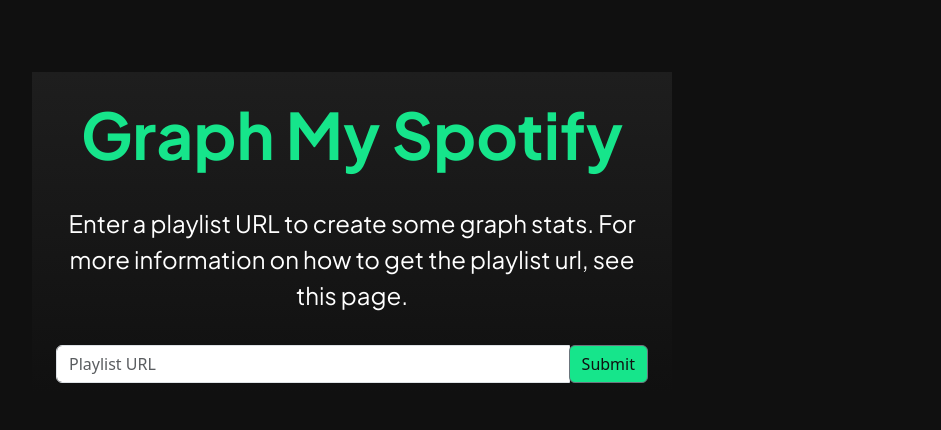
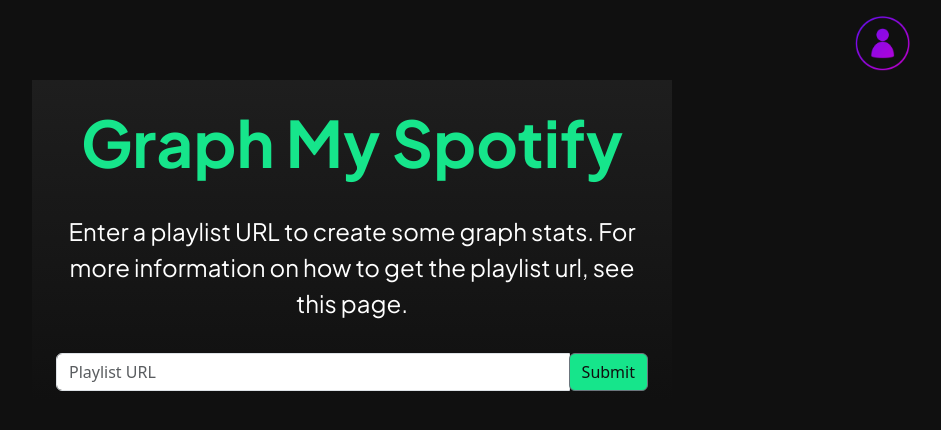
Before and after one commit to edarnige/GraphMySpotify, an Angular app: page / in a window 1280 px wide. Shown: the top 430 px of the page, without its empty margins (288-1229 px from the left). Built offline with nearby package versions, Linux system fonts and the light colour scheme.

Commit message:
Create login icon

```diff
--- a/src/app/graph-my-spotify/graph-my-spotify.component.html
+++ b/src/app/graph-my-spotify/graph-my-spotify.component.html
@@ -1,3 +1,5 @@
+<app-login></app-login>
+
 <div class="container flex text-center gradient">
     <h1 class=>Graph My Spotify</h1>
     <p>Enter a playlist URL to create some graph stats. For more information on how to get the playlist url, see this page.</p>
--- a/src/app/graph-my-spotify/graph-my-spotify.component.scss
+++ b/src/app/graph-my-spotify/graph-my-spotify.component.scss
@@ -3,12 +3,12 @@
     background-image: linear-gradient(to bottom, $start-color $start-percent, $end-color $end-percent);
 }
 
-// Use the mixin within the .container class
-.container {
+// Use the mixin within the .gradient class
+.gradient {
     @include gradient-y;
     width: 40rem;
     height: 20rem;
-    margin-top: 4.5rem;
+    margin-top: 5rem;
     padding: 1.5rem;
 }
 
--- a/src/app/graph-my-spotify/graph-my-spotify.component.ts
+++ b/src/app/graph-my-spotify/graph-my-spotify.component.ts
@@ -1,10 +1,11 @@
 import { Component } from '@angular/core';
 import { SearchPlaylistComponent } from './search-playlist/search-playlist.component';
+import { LoginComponent } from './login/login.component';
 
 @Component({
   selector: 'app-graph-my-spotify',
   standalone: true,
-  imports: [SearchPlaylistComponent],
+  imports: [SearchPlaylistComponent, LoginComponent],
   templateUrl: './graph-my-spotify.component.html',
   styleUrl: './graph-my-spotify.component.scss'
 })
--- /dev/null
+++ b/src/app/graph-my-spotify/login/login.component.html
@@ -0,0 +1,3 @@
+<div class="container">
+    <img src="../../../assets/images/profile_icon.png" alt="profileIcon" width="55" height="55" class="float-end" />
+</div>
--- /dev/null
+++ b/src/app/graph-my-spotify/login/login.component.scss
@@ -0,0 +1,3 @@
+img {
+    margin-top: -4rem;
+}
```
Also changed, not shown: src/app/graph-my-spotify/login/login.component.ts (added, +12 -0 lines), src/assets/images/profile_icon.png (added), 1 other file (tests, documents, lock files or other folders).
